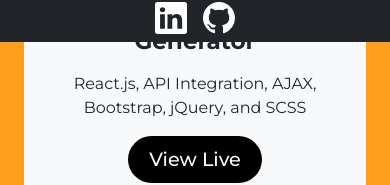
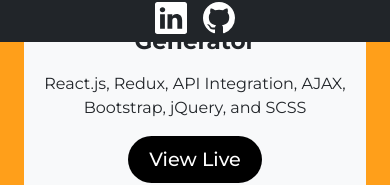
Before and after one commit to karateking007/riley-portfolio, a React (Create React App) app: page /work in a window 390 px wide. Shown: the part 802-987 px from the top of the page. Built offline with nearby package versions, Linux system fonts and the light colour scheme.

Commit message:
Updated text content

```diff
--- a/src/components/Work.jsx
+++ b/src/components/Work.jsx
@@ -42,7 +42,7 @@ function Work() {
                         <div className="d-none d-lg-flex hvrbox hvr-bounce-to-bottom">
                             <img src={quote} className="hvrbox-layer_bottom" />
                             <div className="hvrbox-layer_top">
-                                <div className="hvrbox-text"><h5 class="fw-bold">Random Quote Generator</h5><p>React.js, API Integration, AJAX, Bootstrap, jQuery, and SCSS</p>
+                                <div className="hvrbox-text"><h5 class="fw-bold">Random Quote Generator</h5><p>React.js, Redux, API Integration, AJAX, Bootstrap, jQuery, and SCSS</p>
                                     <a href={quoteLink} className="btn btn-white" target="_blank">View Live</a></div>
                             </div>
                         </div>
@@ -51,7 +51,7 @@ function Work() {
                             <div className="card-body text-center text-dark">
                                 <img class="card-img-top" src={quote} alt="Random Quote Generator" />
                                 <h3 className="card-title my-3 d-lg-none fw-bold">Random Quote Generator</h3>
-                                <p className="card-text mt-3 mt-lg-0 d-lg-none">React.js, API Integration, AJAX, Bootstrap, jQuery, and SCSS</p>
+                                <p className="card-text mt-3 mt-lg-0 d-lg-none">React.js, Redux, API Integration, AJAX, Bootstrap, jQuery, and SCSS</p>
                                 <a href={quoteLink} className="btn btn-black d-lg-none" target="_blank">View Live</a>
                             </div>
                         </div></div>
```
